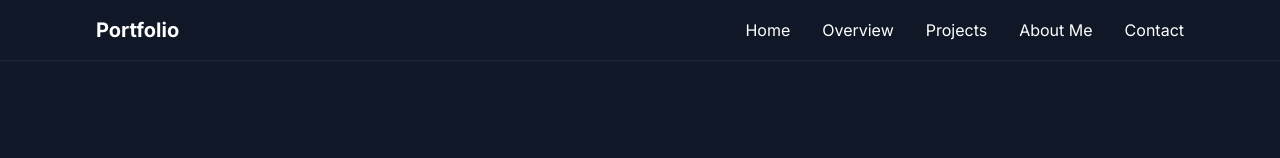
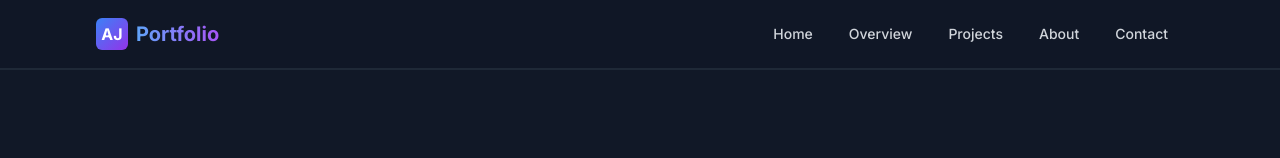
Before and after one commit to Alex-Yosh/Portfolio-Website, a Next.js app: page / in a window 1280 px wide. Shown: the top 158 px of the page. Built offline with nearby package versions, Linux system fonts and the light colour scheme.

Commit message:
custom nav bar

```diff
--- a/src/components/ui/TopNavBar.tsx
+++ b/src/components/ui/TopNavBar.tsx
@@ -1,47 +1,103 @@
+"use client";
+
+import { useEffect, useState } from "react";
 import Link from "next/link";
+import { Button } from "./button";
 
 export default function TopNavBar() {
+  const [scrollWidth, setScrollWidth] = useState(0);
+
+  useEffect(() => {
+    const handleScroll = () => {
+      const scrollTop =
+        document.documentElement.scrollTop || document.body.scrollTop;
+      const scrollHeight =
+        document.documentElement.scrollHeight -
+        document.documentElement.clientHeight;
+      const scrollPercent = (scrollTop / scrollHeight) * 100;
+      setScrollWidth(scrollPercent);
+    };
+
+    window.addEventListener("scroll", handleScroll);
+    return () => window.removeEventListener("scroll", handleScroll);
+  }, []);
+
   return (
-    <nav className="fixed top-0 w-full bg-gray-900/80 backdrop-blur-sm border-b border-gray-800 z-50">
+    <div>
+      {/* Navigation */}
+      <nav className="fixed top-0 w-full bg-gray-900/80 backdrop-blur-sm z-50">
         <div className="max-w-6xl mx-auto px-4 sm:px-6 lg:px-8">
           <div className="flex justify-between items-center py-4">
-          <div className="text-xl font-bold">Portfolio</div>
-          <div className="hidden md:flex space-x-8">
+            {/* Logo/Brand */}
+            <div className="flex items-center space-x-2">
+              <div className="h-8 w-8 rounded-md bg-gradient-to-br from-blue-500 to-purple-600 flex items-center justify-center">
+                <span className="font-bold text-white">AJ</span>
+              </div>
+              <span className="text-xl font-bold bg-clip-text text-transparent bg-gradient-to-r from-blue-400 to-purple-500">
+                Portfolio
+              </span>
+            </div>
+
+            {/* Desktop Navigation */}
+            <div className="hidden md:flex items-center space-x-1">
+              {["Home", "Overview", "Projects", "About", "Contact"].map(
+                (item) => (
                   <Link
-              href="#home"
-              className="hover:text-blue-400 transition-colors"
+                    key={item}
+                    href={`#${item.toLowerCase()}`}
+                    className="group relative px-4 py-2 text-sm font-medium transition-colors"
                   >
-              Home
+                    <span className="relative z-10 text-gray-300 group-hover:text-white transition-colors duration-300">
+                      {item}
+                    </span>
+                    <span className="absolute bottom-0 left-0 h-0.5 w-0 bg-gradient-to-r from-blue-400 to-purple-500 group-hover:w-full transition-all duration-300"></span>
                   </Link>
-            <Link
-              href="#overview"
-              className="hover:text-blue-400 transition-colors"
+                )
+              )}
+              {/* <Button
+                size="sm"
+                variant="outline"
+                className="ml-4 border-blue-500 text-blue-400 hover:bg-blue-500/10"
               >
-              Overview
-            </Link>
-            <Link
-              href="#projects"
-              className="hover:text-blue-400 transition-colors"
+                Resume
+              </Button> */}
+            </div>
+
+            {/* Mobile Menu Button */}
+            <div className="md:hidden">
+              <Button
+                variant="ghost"
+                size="icon"
+                className="text-gray-300 hover:text-white"
               >
-              Projects
-            </Link>
-
-            <Link
-              href="#about"
-              className="hover:text-blue-400 transition-colors"
+                <svg
+                  xmlns="http://www.w3.org/2000/svg"
+                  width="24"
+                  height="24"
+                  viewBox="0 0 24 24"
+                  fill="none"
+                  stroke="currentColor"
+                  strokeWidth="2"
+                  strokeLinecap="round"
+                  strokeLinejoin="round"
                 >
-              About Me
-            </Link>
-
-            <Link
-              href="#contact"
-              className="hover:text-blue-400 transition-colors"
-            >
-              Contact
-            </Link>
+                  <line x1="4" x2="20" y1="12" y2="12" />
+                  <line x1="4" x2="20" y1="6" y2="6" />
+                  <line x1="4" x2="20" y1="18" y2="18" />
+                </svg>
+              </Button>
             </div>
           </div>
         </div>
+
+        {/* Scroll Progress Indicator */}
+        <div className="h-0.5 bg-gray-800">
+          <div
+            className="h-full bg-gradient-to-r from-blue-500 to-purple-600"
+            style={{ width: `${scrollWidth}%` }}
+          ></div>
+        </div>
       </nav>
+    </div>
   );
 }
```
Also changed, not shown: src/app/page.tsx (+5 -7 lines). Lines whose indentation alone changed are shown as unchanged.
